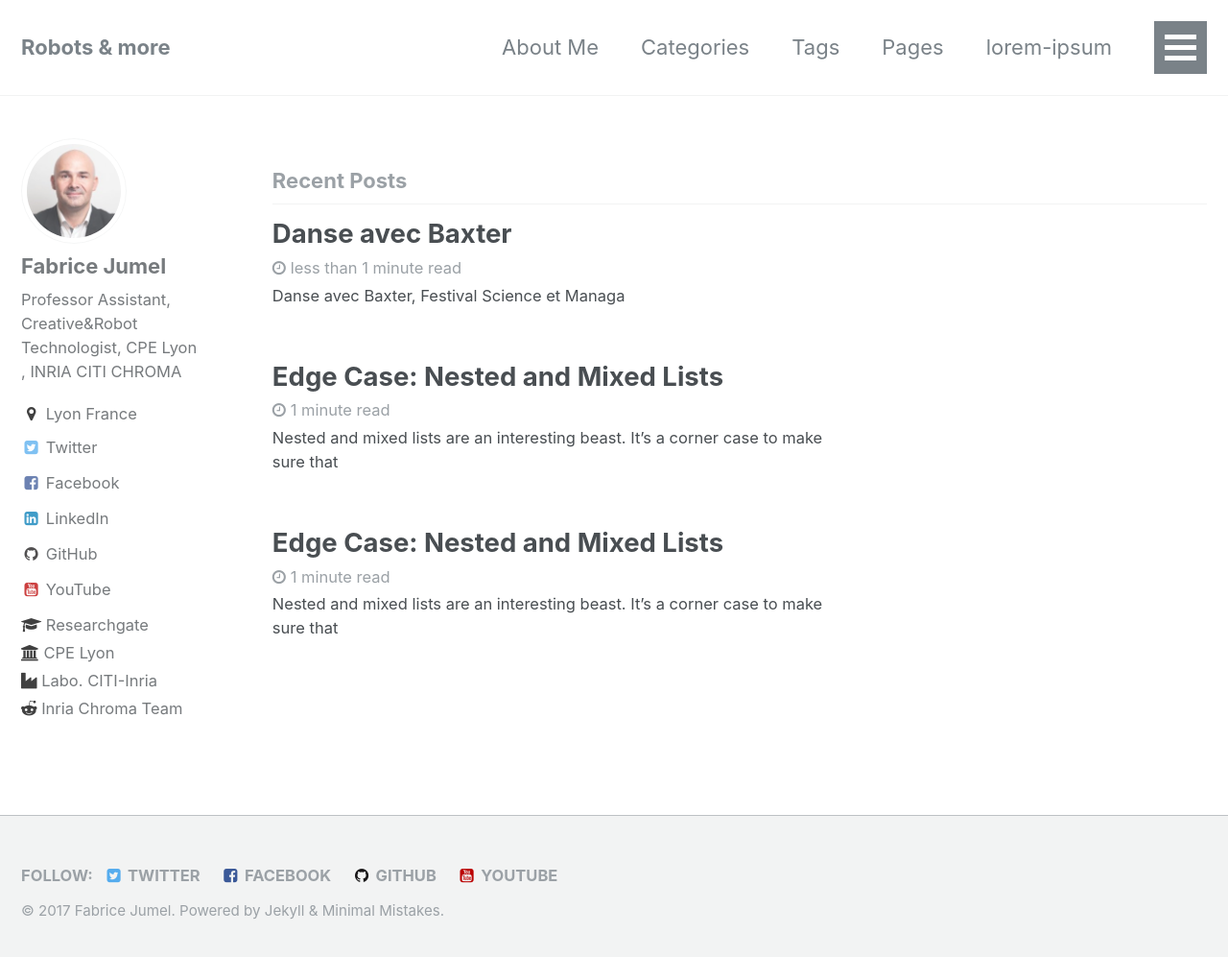
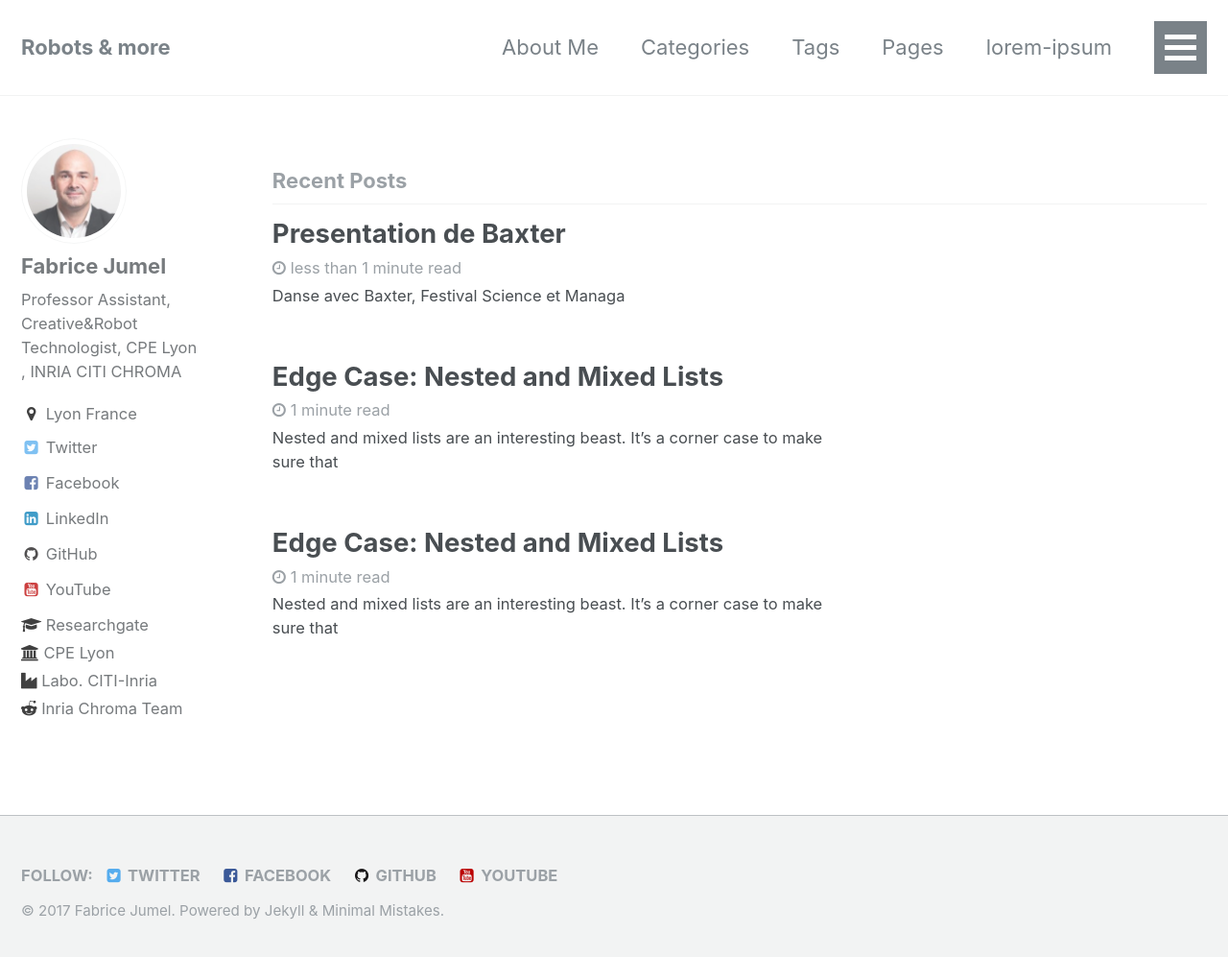
Before and after one commit to fabricejumel/fabricejumel.github.io, a Jekyll site: the page built from index.html, in a window 1280 px wide and 1005 px high. Shown: the top 997 px of the window at 96% size. Built offline with Jekyll 4.4.1, drawn with Linux system fonts in a browser that asks for light colours; the list of posts is cut into pages by our own code.

Commit message:
Update 2017-06-17-Video.md

```diff
--- a/_posts/2017-06-17-Video.md
+++ b/_posts/2017-06-17-Video.md
@@ -1,5 +1,5 @@
 ---
-title: "Danse avec Baxter"
+title: "Presentation de Baxter"
 categories:
   - Robot
 tags:
```
